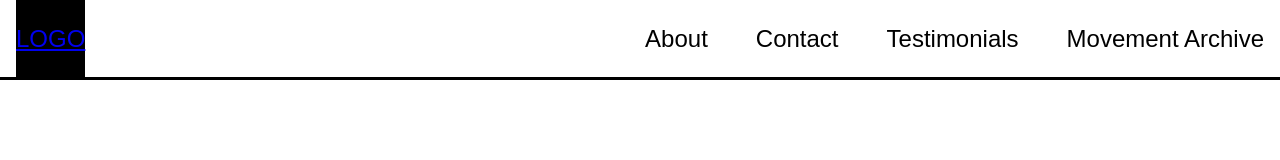
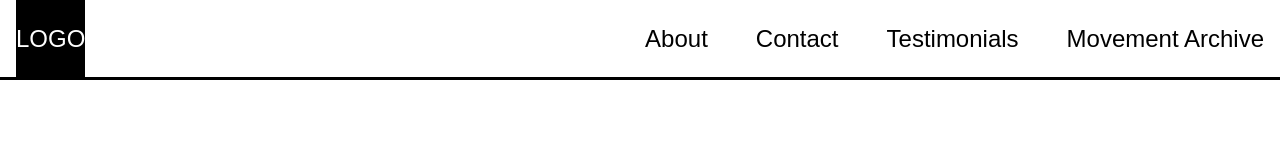
Before and after one commit to Mattwwilson34/move-by-design, a React (Create React App) app: page / in a window 1280 px wide. Shown: the top 160 px of the page. Built offline with nearby package versions, Linux system fonts and the light colour scheme.

Commit message:
Initial commit

```diff
--- a/src/Components/Nav/Nav.css
+++ b/src/Components/Nav/Nav.css
@@ -11,6 +11,11 @@
   color: white;
   display: flex;
   align-items: center;
+}
+
+.Nav__Logo a {
+  text-decoration: none;
+  color: white;
 }
 
 .Nav__NavLinkContainer {
--- /dev/null
+++ b/src/Pages/Home/index.js
@@ -0,0 +1 @@
+export { default } from './Home'
```
Also changed, not shown: src/Pages/Home/Home.jsx (added, +8 -0 lines), src/Pages/Home/Home.css (added), 1 other file (tests, documents, lock files or other folders).
